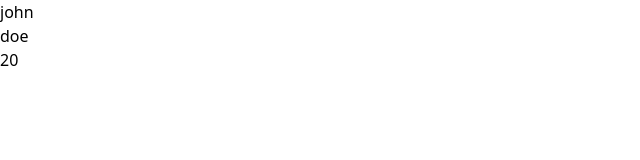
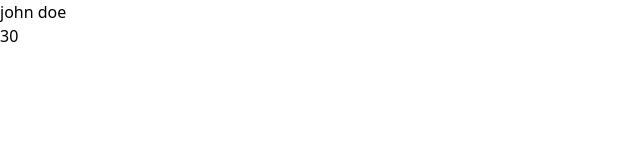
Before and after one commit to Maktoumali/Props-and-props-types-, a React (Vite) app in the folder tailwind-sample/: page / in a window 1280 px wide. Shown: the top 160 px of the page, without its empty margins (0-640 px from the left). Built offline with nearby package versions, Linux system fonts and the light colour scheme.

Commit message:
props validation

```diff
--- /dev/null
+++ b/package.json
@@ -0,0 +1,5 @@
+{
+  "dependencies": {
+    "prop-types": "^15.8.1"
+  }
+}
--- a/tailwind-sample/src/App.jsx
+++ b/tailwind-sample/src/App.jsx
@@ -1,20 +1,20 @@
-import { useState } from 'react'
-import reactLogo from './assets/react.svg'
-import viteLogo from '/vite.svg'
+// import { useState } from 'react'
 import './App.css'
 import './style.css'
-import Counter from './hooks/Counter'
-import FunctionBased from './components/FunctionBased'
-import ConditionalRendering from './components/conditionalRendering'
-import TernaryOperator from './components/TernaryOperator'
-import List from './listAndKeys/List'
-import Keys from './listAndKeys/Keys'
-import Props from './PropsAndTypes/Props'
-import ObjectProps from './PropsAndTypes/ObjectProps'
-import DestructuringProps from './PropsAndTypes/DestructuringProps'
+// import Counter from './hooks/Counter'
+// import FunctionBased from './components/FunctionBased'
+// import ConditionalRendering from './components/conditionalRendering'
+// import TernaryOperator from './components/TernaryOperator'
+// import List from './listAndKeys/List'
+// import Keys from './listAndKeys/Keys'
+// import Props from './PropsAndTypes/Props'
+// import ObjectProps from './PropsAndTypes/ObjectProps'
+// import DestructuringProps from './PropsAndTypes/DestructuringProps'
+import NewPropComponent from './PropsAndTypes/NewPropComponent'
+
 
 function App() {
-  const [count, setCount] = useState(0)
+  // const [count, setCount] = useState(0)
 
   const car ={
     make:'vw',
@@ -46,7 +46,9 @@ function App() {
 
       {/* <ObjectProps cars={car}></ObjectProps> */}
 
-      <DestructuringProps fname='john' lname='doe' age={20}></DestructuringProps>
+      {/* <DestructuringProps fname='john' lname='doe' age={20}></DestructuringProps> */}
+
+      <NewPropComponent fname='john doe' age={30}></NewPropComponent>
       </>
     </>
   )
--- /dev/null
+++ b/tailwind-sample/src/PropsAndTypes/NewPropComponent.jsx
@@ -0,0 +1,19 @@
+import React from 'react'
+import PropTypes from 'prop-types'
+const NewPropComponent = ({ fname,age }) => {
+    return (
+        <div>
+            <ul>
+                <li>{fname}</li>
+                <li>{age}</li>
+            </ul>
+        </div>
+    )
+}
+
+NewPropComponent.propTypes = {
+    fname: PropTypes.string.isRequired,
+    age:PropTypes.number.isRequired,
+}
+
+export default NewPropComponent
```
Also changed, not shown: 1 other file (tests, documents, lock files or other folders).
